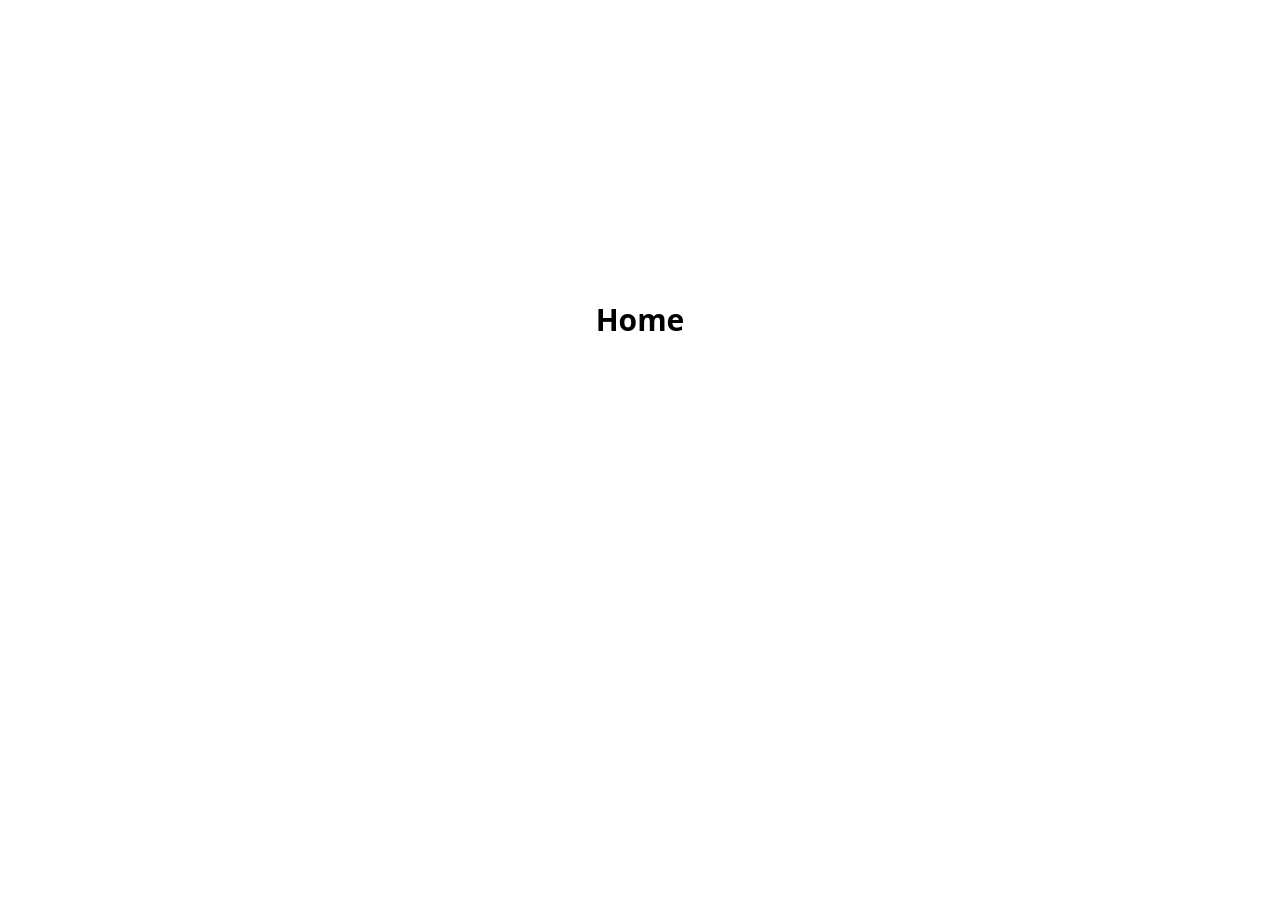
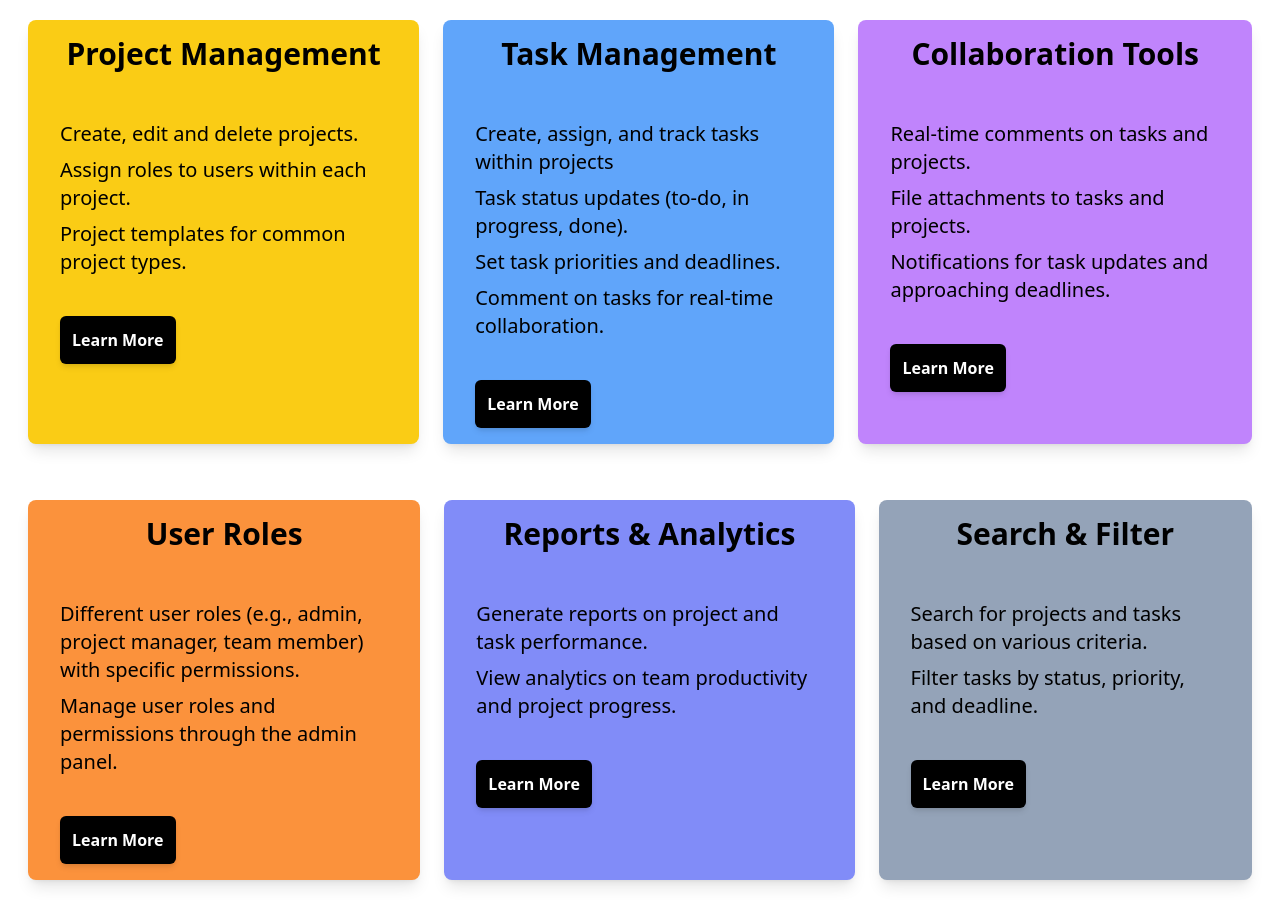
Before and after one commit to jssem001/moringa-school-mgmt, a React (Vite) app in the folder frontend/: page / in a window 1280 px wide. Shown: the part 880-1788 px from the top of the page. Before the commit the page ends 1600 px from the top, so only its background shows below. Built offline with nearby package versions, Linux system fonts and the light colour scheme.

Commit message:
landing page2

```diff
--- a/frontend/src/pages/LandingPage.jsx
+++ b/frontend/src/pages/LandingPage.jsx
@@ -28,16 +28,53 @@ function LandingPage(){
               </form>
             </div>
           </div>
-
-
         </div>
 
 
-
-
-
-          <div className="flex justify-center items-center h-full">
-          <p className="text-3xl font-bold">Home</p>
+          <p className="flex justify-center text-4xl font-bold m-4">Our Features</p>
+          <div className="flex py-4 px-4 grid grid-flow-col justify-stretch items-front">
+            <div className="bg-yellow-400 px-8 py-4 rounded-lg shadow-lg m-3">
+              <h1 className="text-3xl font-bold text-center break-normal mb-12">Project Management</h1>
+              <p className="text-xl mb-2 break-normal">Create, edit and delete projects.</p>
+              <p className="text-xl mb-2 break-normal">Assign roles to users within each project.</p>
+              <p className="text-xl mb-2 break-normal">Project templates for common project types.</p>
+              <button class="bg-black text-white text-base font-semibold rounded-md shadow-md hover:text-white hover:bg-yellow-600 mt-8 p-3">Learn More</button>
+            </div>
+            <div className="bg-blue-400 px-8 py-4 rounded-lg shadow-lg m-3">
+              <h1 className="text-3xl font-bold text-center break-normal mb-12">Task Management</h1>
+              <p className="text-xl mb-2 break-normal">Create, assign, and track tasks within projects</p>
+              <p className="text-xl mb-2 break-normal">Task status updates (to-do, in progress, done).</p>
+              <p className="text-xl mb-2 break-normal">Set task priorities and deadlines.</p>
+              <p className="text-xl mb-2 break-normal">Comment on tasks for real-time collaboration.</p>
+              <button class="bg-black text-white text-base font-semibold rounded-md shadow-md hover:text-white hover:bg-blue-600 mt-8 p-3">Learn More</button>
+            </div>
+            <div className="bg-purple-400 px-8 py-4 rounded-lg shadow-lg m-3">
+              <h1 className="text-3xl font-bold text-center break-normal mb-12">Collaboration Tools</h1>
+              <p className="text-xl mb-2 break-normal">Real-time comments on tasks and projects.</p>
+              <p className="text-xl mb-2 break-normal">File attachments to tasks and projects.</p>
+              <p className="text-xl mb-2 break-normal">Notifications for task updates and approaching deadlines.</p>
+              <button class="bg-black text-white text-base font-semibold rounded-md shadow-md hover:text-white hover:bg-purple-600 mt-8 p-3">Learn More</button>
+            </div>
+          </div>
+          <div className="flex py-4 px-4 grid grid-flow-col justify-stretch items-front">
+            <div className="bg-orange-400 px-8 py-4 rounded-lg shadow-lg m-3">
+              <h1 className="text-3xl font-bold text-center break-normal mb-12">User Roles</h1>
+              <p className="text-xl mb-2 break-normal">Different user roles (e.g., admin, project manager, team member) with specific permissions.</p>
+              <p className="text-xl mb-2 break-normal">Manage user roles and permissions through the admin panel.</p>
+              <button class="bg-black text-white text-base font-semibold rounded-md shadow-md hover:text-white hover:bg-orange-600 mt-8 p-3">Learn More</button>
+            </div>
+            <div className="bg-indigo-400 px-8 py-4 rounded-lg shadow-lg m-3">
+              <h1 className="text-3xl font-bold text-center break-normal mb-12">Reports & Analytics</h1>
+              <p className="text-xl mb-2 break-normal">Generate reports on project and task performance.</p>
+              <p className="text-xl mb-2 break-normal">View analytics on team productivity and project progress.</p>
+              <button class="bg-black text-white text-base font-semibold rounded-md shadow-md hover:text-white hover:bg-indigo-600 mt-8 p-3">Learn More</button>
+            </div>
+            <div className="bg-slate-400 px-8 py-4 rounded-lg shadow-lg m-3">
+              <h1 className="text-3xl font-bold text-center break-normal mb-12">Search & Filter</h1>
+              <p className="text-xl mb-2 break-normal">Search for projects and tasks based on various criteria.</p>
+              <p className="text-xl mb-2 break-normal">Filter tasks by status, priority, and deadline.</p>
+              <button class="bg-black text-white text-base font-semibold rounded-md shadow-md hover:text-white hover:bg-slate-600 mt-8 p-3">Learn More</button>
+            </div>
           </div>
     </div>
     </>
```
